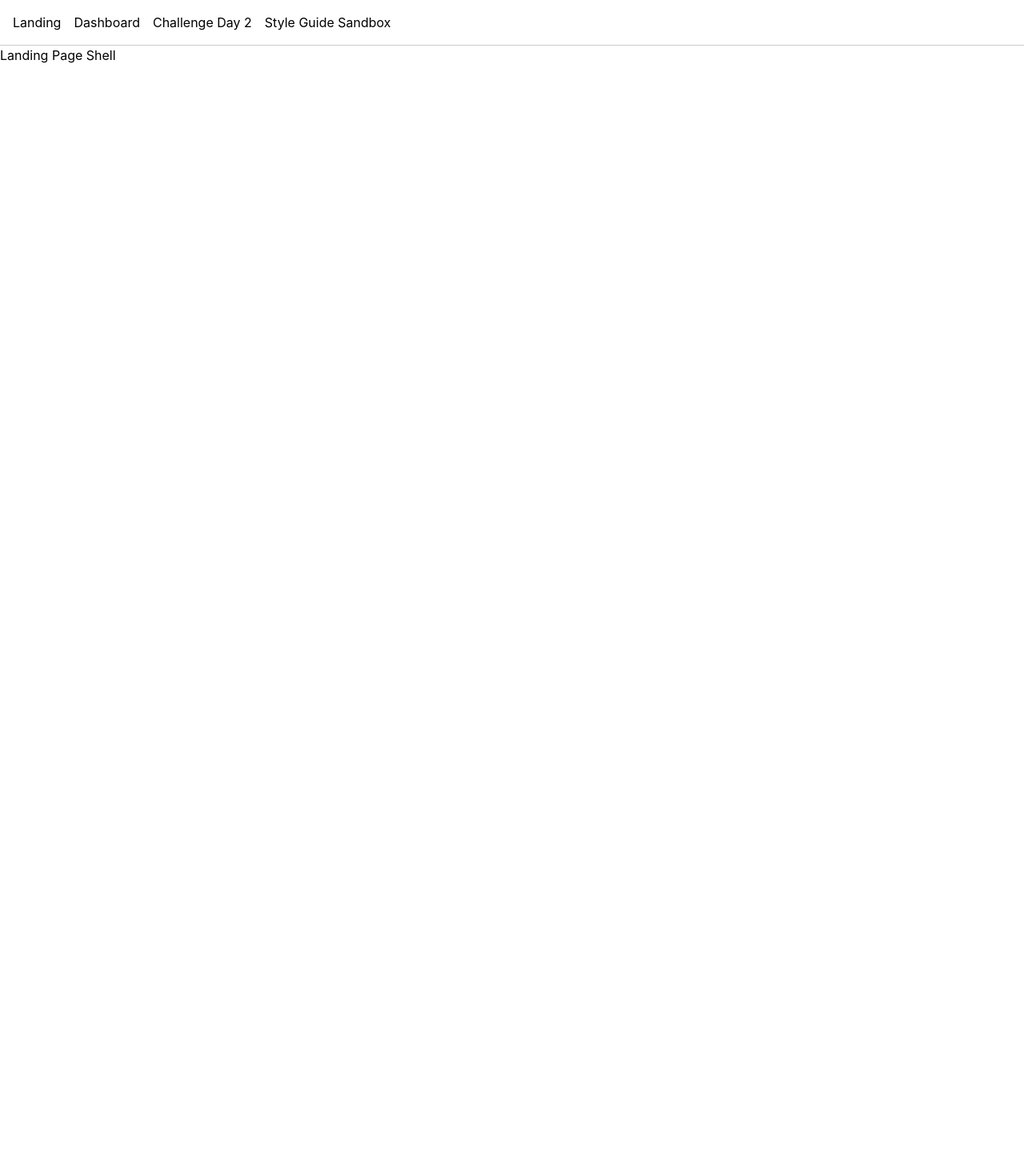
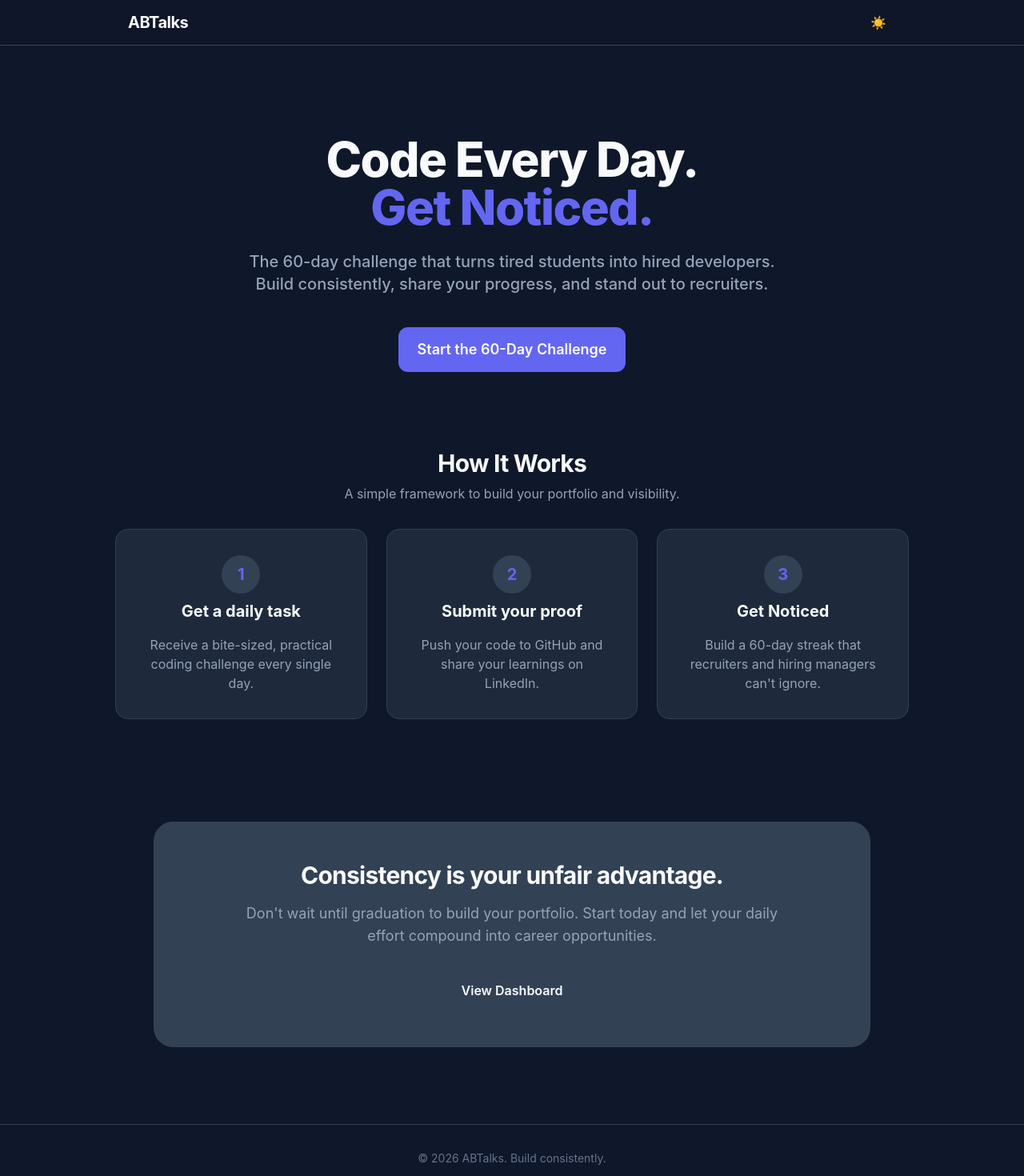
Before and after one commit to KrehantGajjar10/ABTalks, a React (Vite) app: page / in a window 1280 px wide. Shown: the top 1470 px of the page at 80% size. Before the commit the page ends 800 px from the top, so only its background shows below. Built offline with nearby package versions, Linux system fonts and the light colour scheme.

Commit message:
feat: build permanent layout shell and landing page ui

```diff
--- a/src/App.jsx
+++ b/src/App.jsx
@@ -1,5 +1,5 @@
 import { BrowserRouter, Routes, Route } from 'react-router-dom';
-import HeaderNav from './components/HeaderNav';
+import { AppLayout } from './components/layout/AppLayout';
 import LandingPage from './pages/LandingPage';
 import DashboardPage from './pages/DashboardPage';
 import ChallengeDayPage from './pages/ChallengeDayPage';
@@ -8,13 +8,14 @@ import StyleGuideSandbox from './pages/StyleGuideSandbox';
 function App() {
   return (
     <BrowserRouter>
-      <HeaderNav />
+      <AppLayout>
         <Routes>
           <Route path="/" element={<LandingPage />} />
           <Route path="/dashboard" element={<DashboardPage />} />
           <Route path="/day/:dayId" element={<ChallengeDayPage />} />
           <Route path="/style-guide" element={<StyleGuideSandbox />} />
         </Routes>
+      </AppLayout>
     </BrowserRouter>
   );
 }
--- a/src/components/HeaderNav.jsx
+++ /dev/null
@@ -1,12 +0,0 @@
-import { Link } from 'react-router-dom';
-
-export default function HeaderNav() {
-  return (
-    <nav style={{ padding: '1rem', borderBottom: '1px solid #ccc', display: 'flex', gap: '1rem', flexWrap: 'wrap' }}>
-      <Link to="/">Landing</Link>
-      <Link to="/dashboard">Dashboard</Link>
-      <Link to="/day/2">Challenge Day 2</Link>
-      <Link to="/style-guide">Style Guide Sandbox</Link>
-    </nav>
-  );
-}
--- /dev/null
+++ b/src/components/layout/AppLayout.jsx
@@ -0,0 +1,14 @@
+import { Navbar } from './Navbar';
+import { Footer } from './Footer';
+
+export function AppLayout({ children }) {
+  return (
+    <div className="min-h-screen flex flex-col bg-bg-app text-text-primary transition-colors duration-200">
+      <Navbar />
+      <main className="flex-1 w-full max-w-5xl mx-auto">
+        {children}
+      </main>
+      <Footer />
+    </div>
+  );
+}
--- /dev/null
+++ b/src/components/layout/Footer.jsx
@@ -0,0 +1,11 @@
+export function Footer() {
+  return (
+    <footer className="w-full border-t border-border-subtle mt-auto">
+      <div className="max-w-5xl mx-auto w-full px-4 py-8 flex flex-col items-center justify-center">
+        <p className="text-text-muted text-sm text-center">
+          © 2026 ABTalks. Build consistently.
+        </p>
+      </div>
+    </footer>
+  );
+}
--- /dev/null
+++ b/src/components/layout/Navbar.jsx
@@ -0,0 +1,25 @@
+import { Link } from 'react-router-dom';
+import { useTheme } from '../../hooks/useTheme';
+
+export function Navbar() {
+  const { theme, toggleTheme } = useTheme();
+
+  return (
+    <header className="sticky top-0 z-50 w-full border-b border-border-subtle bg-bg-app/80 backdrop-blur">
+      <div className="max-w-5xl mx-auto w-full px-4 md:px-6 lg:px-8">
+        <div className="flex h-14 items-center justify-between">
+          <Link to="/" className="font-bold tracking-tight text-xl text-text-primary focus:outline-none focus:ring-2 focus:ring-focus-ring rounded-lg px-2 -mx-2">
+            ABTalks
+          </Link>
+          <button
+            onClick={toggleTheme}
+            className="flex items-center justify-center h-11 w-11 rounded-xl text-text-secondary hover:text-text-primary hover:bg-bg-surface-elevated transition-colors focus:outline-none focus:ring-2 focus:ring-focus-ring focus:ring-offset-2 focus:ring-offset-bg-app"
+            aria-label="Toggle theme"
+          >
+            {theme === 'dark' ? '☀️' : '🌙'}
+          </button>
+        </div>
+      </div>
+    </header>
+  );
+}
--- a/src/pages/LandingPage.jsx
+++ b/src/pages/LandingPage.jsx
@@ -1,7 +1,71 @@
+import { Link } from 'react-router-dom';
+import { Button } from '../components/ui/Button';
+import { Card } from '../components/ui/Card';
+
 export default function LandingPage() {
   return (
-    <main>
-      <h1>Landing Page Shell</h1>
-    </main>
+    <div className="flex flex-col gap-16 md:gap-24 py-8 md:py-16 px-4">
+      {/* Section 1: Hero */}
+      <section className="flex flex-col items-center text-center space-y-6 max-w-3xl mx-auto mt-8 md:mt-12">
+        <h1 className="text-4xl md:text-5xl lg:text-6xl font-extrabold tracking-tight text-text-primary">
+          Code Every Day.<br />
+          <span className="text-accent-primary">Get Noticed.</span>
+        </h1>
+        <p className="text-lg md:text-xl text-text-secondary font-medium max-w-2xl">
+          The 60-day challenge that turns tired students into hired developers.
+          Build consistently, share your progress, and stand out to recruiters.
+        </p>
+        <div className="pt-4 w-full sm:w-auto flex flex-col sm:flex-row justify-center">
+          <Link to="/dashboard" className="w-full sm:w-auto" tabIndex={-1}>
+            <Button size="lg" className="w-full sm:w-auto">
+              Start the 60-Day Challenge
+            </Button>
+          </Link>
+        </div>
+      </section>
+
+      {/* Section 2: How It Works */}
+      <section className="space-y-8 max-w-5xl mx-auto w-full">
+        <div className="text-center">
+          <h2 className="text-2xl md:text-3xl font-bold text-text-primary tracking-tight">How It Works</h2>
+          <p className="text-text-secondary mt-2">A simple framework to build your portfolio and visibility.</p>
+        </div>
+
+        <div className="grid grid-cols-1 md:grid-cols-3 gap-6">
+          <Card className="flex flex-col items-center text-center p-8 space-y-4 hover:-translate-y-1 hover:shadow-lg transition-transform duration-200">
+            <div className="w-12 h-12 rounded-full bg-bg-surface-elevated flex items-center justify-center text-accent-primary font-bold text-xl mb-2">1</div>
+            <h3 className="text-xl font-bold text-text-primary">Get a daily task</h3>
+            <p className="text-text-secondary text-base">Receive a bite-sized, practical coding challenge every single day.</p>
+          </Card>
+
+          <Card className="flex flex-col items-center text-center p-8 space-y-4 hover:-translate-y-1 hover:shadow-lg transition-transform duration-200">
+            <div className="w-12 h-12 rounded-full bg-bg-surface-elevated flex items-center justify-center text-accent-primary font-bold text-xl mb-2">2</div>
+            <h3 className="text-xl font-bold text-text-primary">Submit your proof</h3>
+            <p className="text-text-secondary text-base">Push your code to GitHub and share your learnings on LinkedIn.</p>
+          </Card>
+
+          <Card className="flex flex-col items-center text-center p-8 space-y-4 hover:-translate-y-1 hover:shadow-lg transition-transform duration-200">
+            <div className="w-12 h-12 rounded-full bg-bg-surface-elevated flex items-center justify-center text-accent-primary font-bold text-xl mb-2">3</div>
+            <h3 className="text-xl font-bold text-text-primary">Get Noticed</h3>
+            <p className="text-text-secondary text-base">Build a 60-day streak that recruiters and hiring managers can't ignore.</p>
+          </Card>
+        </div>
+      </section>
+
+      {/* Section 3: Value/Reward & Final CTA */}
+      <section className="bg-bg-surface-elevated rounded-3xl p-8 md:p-12 text-center max-w-4xl mx-auto w-full my-8 border border-border-subtle">
+        <h2 className="text-2xl md:text-3xl font-bold text-text-primary tracking-tight mb-4">
+          Consistency is your unfair advantage.
+        </h2>
+        <p className="text-lg text-text-secondary mb-8 max-w-2xl mx-auto">
+          Don't wait until graduation to build your portfolio. Start today and let your daily effort compound into career opportunities.
+        </p>
+        <Link to="/dashboard" tabIndex={-1}>
+          <Button variant="secondary" size="md">
+            View Dashboard
+          </Button>
+        </Link>
+      </section>
+    </div>
   );
 }
```
Also changed, not shown: 1 other file (tests, documents, lock files or other folders). Lines whose indentation alone changed are shown as unchanged.
